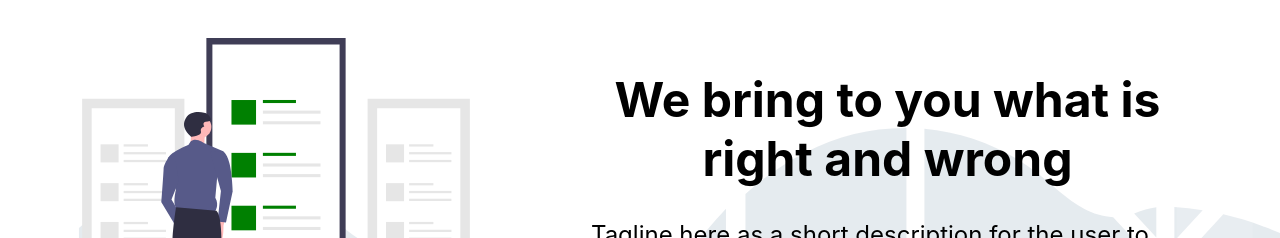
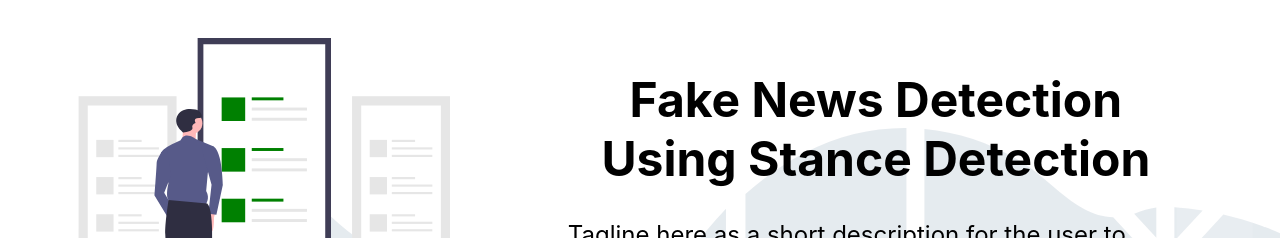
Before and after one commit to jaistarx/fake-news-detector, a React (Create React App) app: page / in a window 1280 px wide. Shown: the part 164-402 px from the top of the page. Built offline with nearby package versions, Linux system fonts and the light colour scheme; no server answers.

Commit message:
Update Headings.js

```diff
--- a/src/Components/Top/Headings.js
+++ b/src/Components/Top/Headings.js
@@ -15,7 +15,7 @@ export default function Headings() {
           <img src="images/online_articles.svg" className="image1" alt=""></img>
         </div>
         <div className="heading">
-          <h1>We bring to you what is right and wrong</h1>
+          <h1>Fake News Detection Using Stance Detection</h1>
           <p>
             Tagline here as a short description for the user to easily under
             stand abt the company
```
